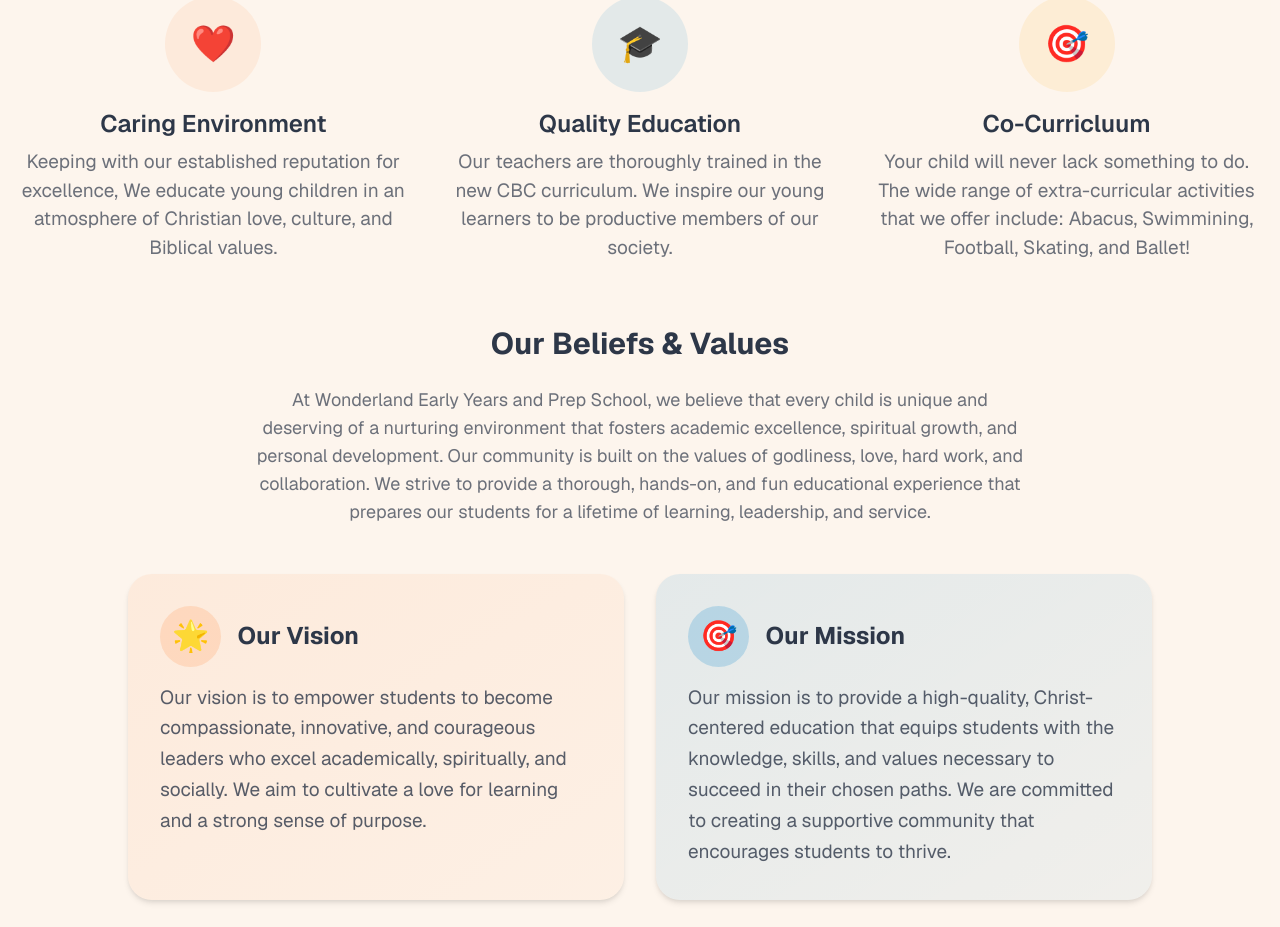
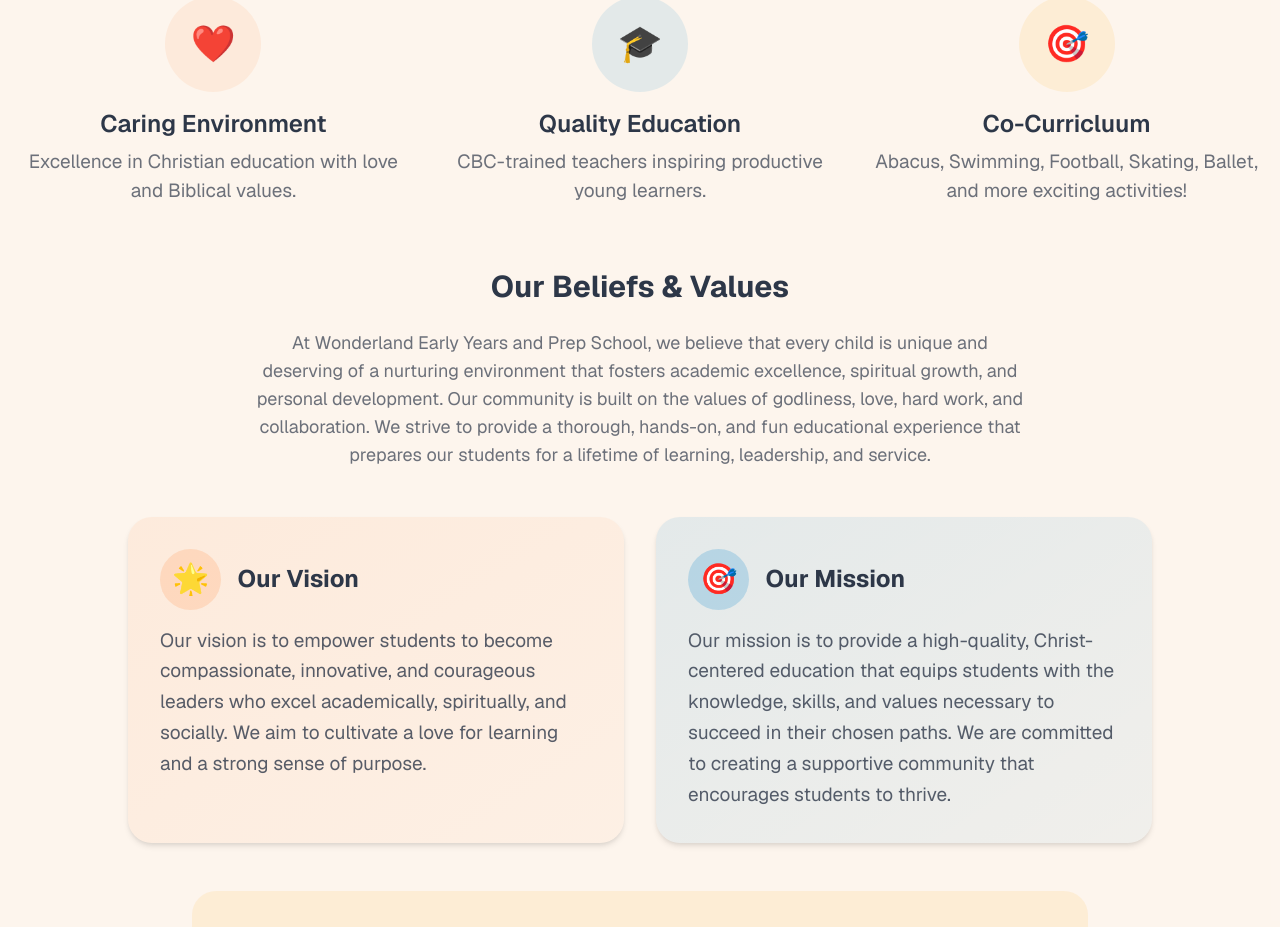
Before and after one commit to TimKirathe/wonderland, a Next.js app: page / in a window 1280 px wide. Shown: the part 1112-2039 px from the top of the page. Built offline with nearby package versions, Linux system fonts and the light colour scheme; no server answers.

Commit message:
fix(ui): make About section card text more concise
- Shorten text in all three cards to prevent excessive text wrapping
- Caring Environment: Focus on Christian education with love
- Quality Education: Highlight CBC-trained teachers
- Co-Curriculum: List activities more concisely

```diff
--- a/src/app/page.tsx
+++ b/src/app/page.tsx
@@ -162,9 +162,7 @@ export default function Home() {
                 Caring Environment
               </h3>
               <p className="text-foreground/70">
-                Keeping with our established reputation for excellence, We
-                educate young children in an atmosphere of Christian love,
-                culture, and Biblical values.
+                Excellence in Christian education with love and Biblical values.
               </p>
             </div>
             <div className="text-center">
@@ -173,9 +171,7 @@ export default function Home() {
               </div>
               <h3 className="text-2xl font-semibold mb-2">Quality Education</h3>
               <p className="text-foreground/70">
-                Our teachers are thoroughly trained in the new CBC curriculum.
-                We inspire our young learners to be productive members of our
-                society.
+                CBC-trained teachers inspiring productive young learners.
               </p>
             </div>
             <div className="text-center">
@@ -184,9 +180,7 @@ export default function Home() {
               </div>
               <h3 className="text-2xl font-semibold mb-2">Co-Curricluum</h3>
               <p className="text-foreground/70">
-                Your child will never lack something to do. The wide range of
-                extra-curricular activities that we offer include: Abacus,
-                Swimmining, Football, Skating, and Ballet!
+                Abacus, Swimming, Football, Skating, Ballet, and more exciting activities!
               </p>
             </div>
           </div>
```
